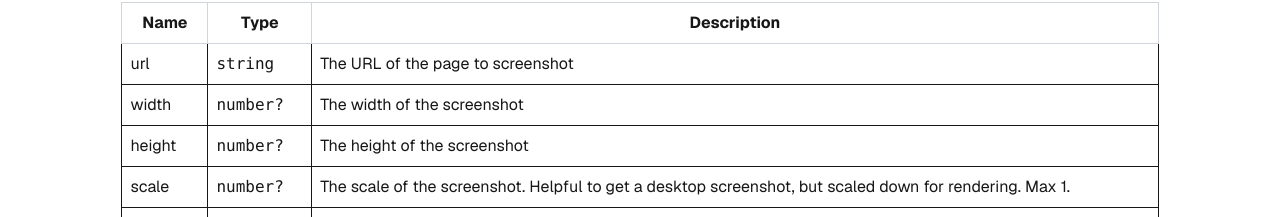
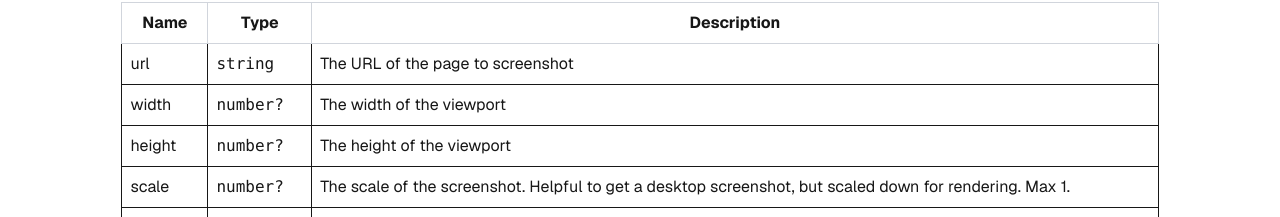
Before and after one commit to michaelbonner/screenshot-maker, a Next.js app: page / in a window 1280 px wide. Shown: the part 348-565 px from the top of the page. Built offline with nearby package versions, Linux system fonts and the light colour scheme.

Commit message:
Add default value to docs

```diff
--- a/src/app/page.tsx
+++ b/src/app/page.tsx
@@ -5,33 +5,39 @@ const args = [
     name: "url",
     type: "string",
     description: "The URL of the page to screenshot",
+    default: "",
     required: true,
   },
   {
     name: "width",
     type: "number?",
-    description: "The width of the screenshot",
+    description: "The width of the viewport",
+    default: 1920,
   },
   {
     name: "height",
     type: "number?",
-    description: "The height of the screenshot",
+    description: "The height of the viewport",
+    default: 1080,
   },
   {
     name: "scale",
     type: "number?",
     description:
       "The scale of the screenshot. Helpful to get a desktop screenshot, but scaled down for rendering. Max 1.",
+    default: 0.25,
   },
   {
     name: "quality",
     type: "number?",
     description: "The quality of the screenshot. Between 1-100.",
+    default: 50,
   },
   {
     name: "fullPage",
     type: "boolean?",
     description: "Whether to take a full page screenshot",
+    default: false,
   },
 ];
 
```
Also changed, not shown: 1 other file (tests, documents, lock files or other folders).
